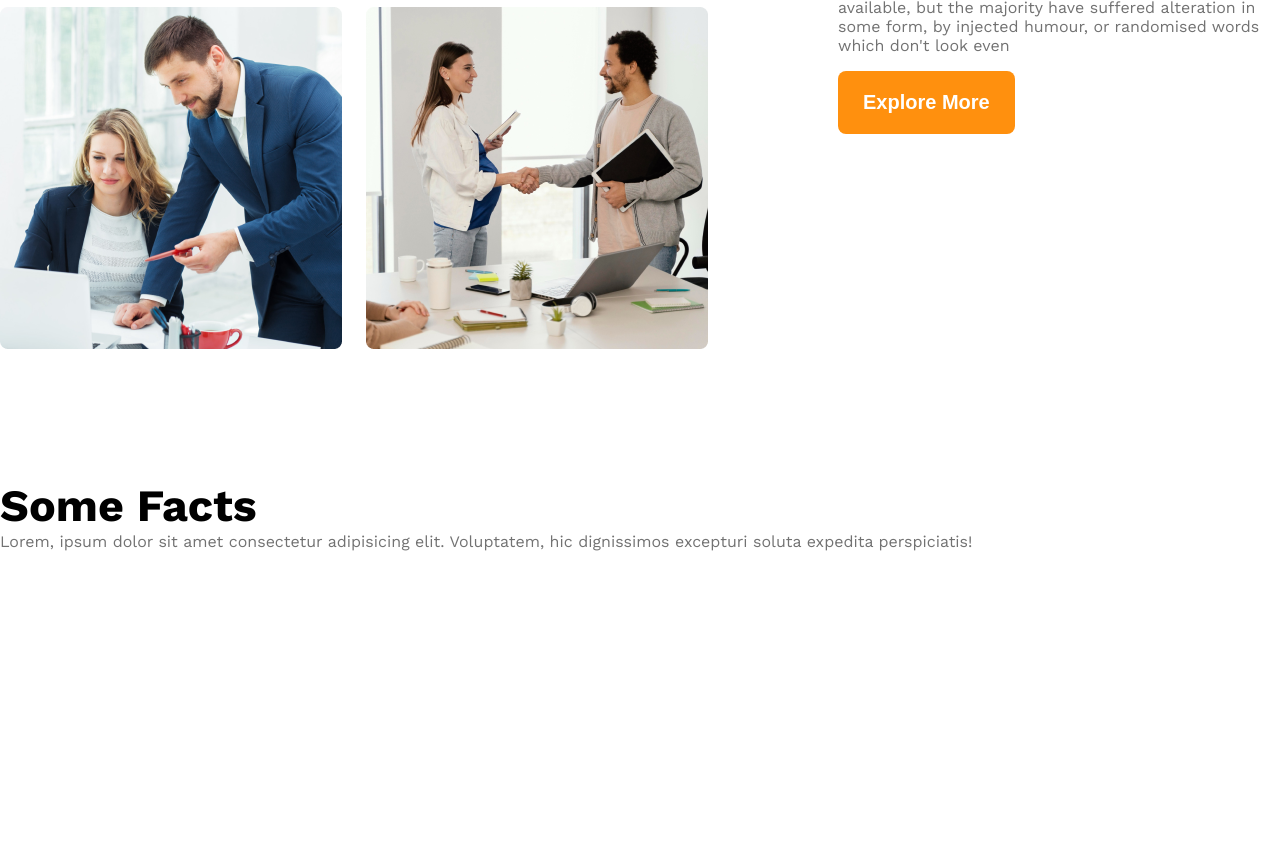
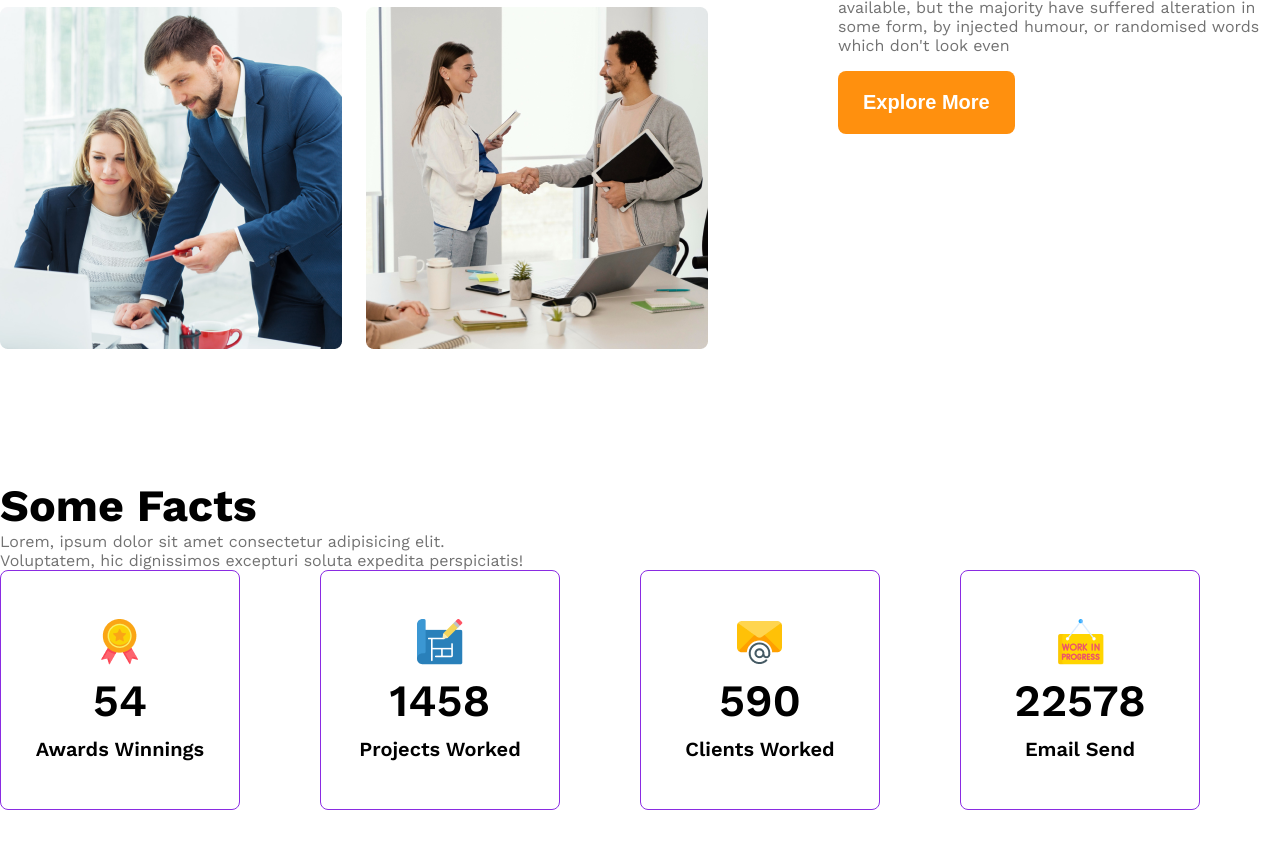
Before and after one commit to joinalpro/g3-architects-responsive-website, a plain HTML site: page index.html in a window 1280 px wide. Shown: the part 1471-2319 px from the top of the page. Before the commit the page ends 2152 px from the top, so only its background shows below. Drawn offline with nearby package versions, Linux system fonts and the light colour scheme; files whose address does not match are found by name.

Commit message:
fact update

```diff
--- a/index.html
+++ b/index.html
@@ -52,17 +52,47 @@
             </div>
         </section>
         <!-- Features You will love and enjoy section start here -->
-         <section>
+        <section>
             <h3 class="section-title">Some Facts</h3>
-            <p class="text-light-gray">Lorem, ipsum dolor sit amet consectetur adipisicing elit. Voluptatem, hic dignissimos excepturi soluta expedita perspiciatis!</p>
-         </section>
-         <div class="facts-container">
+            <p class="text-light-gray fact-description">Lorem, ipsum dolor sit amet consectetur adipisicing elit. Voluptatem, hic dignissimos excepturi soluta expedita perspiciatis!</p>
 
-         </div>
+            <div class="facts-container">
+                <div class="fact-card display-flex">
+                    <div>
+                        <img src="./images/icons/ribon.png" alt="" class="fact-icon">
+                        <h4 class="fact-number">54</h4>
+                        <h5 class="fact-name">Awards Winnings</h5>
+                    </div>
+                </div>
+                <div class="fact-card display-flex">
+                    <div>
+                        <img src="./images/icons/projects.png" alt="" class="fact-icon">
+                        <h4 class="fact-number">1458</h4>
+                        <h5 class="fact-name">Projects Worked</h5>
+                </div>
+                    </div>
+                <div class="fact-card display-flex">
+                    <div>
+                        <img src="./images/icons/email.png" alt="" class="fact-icon">
+                        <h4 class="fact-number">590</h4>
+                        <h5 class="fact-name">Clients Worked</h5>
+                    </div>
+                </div>
+                <div class="fact-card display-flex">
+                    <div>
+                        <img src="./images/icons/customers.png" alt="" class="fact-icon">
+                        <h4 class="fact-number">22578</h4>
+                        <h5 class="fact-name">Email Send</h5>
+                    </div>
+                </div>
+            </div>
+
+        </section>
+
          <!-- some facts section start here -->
-          <section>
+        <section>
 
-          </section>
+        </section>
     </main>
     <footer>
 
--- a/styles/style.css
+++ b/styles/style.css
@@ -114,9 +114,35 @@ main > section {
 #quick-list {
     font-weight: 500;
 }
+/* Some facts related styles */
+.facts-container {
+    display: grid;
+    grid-template-columns: repeat(4, 1fr);
 
-
-
+}
+.fact-card {
+    border: 1px solid blueviolet;
+    width: 240px;
+    height: 240px;
+    border-radius: 8px;
+    text-align: center;
+    align-items: center;
+    justify-content: center;
+}
+.fact-number {
+    font-size: 2.8rem;
+    font-weight: 600;
+    margin-top:5px;
+    margin-bottom: 10px;
+}
+.fact-name {
+    font-size: 1.25rem;
+    font-weight: 600;
+    margin-top: 10px;
+}
+.fact-description {
+    max-width: 540px;
+}
 /* responsive media query */
 
 @media screen and (max-width:576px) {
```
